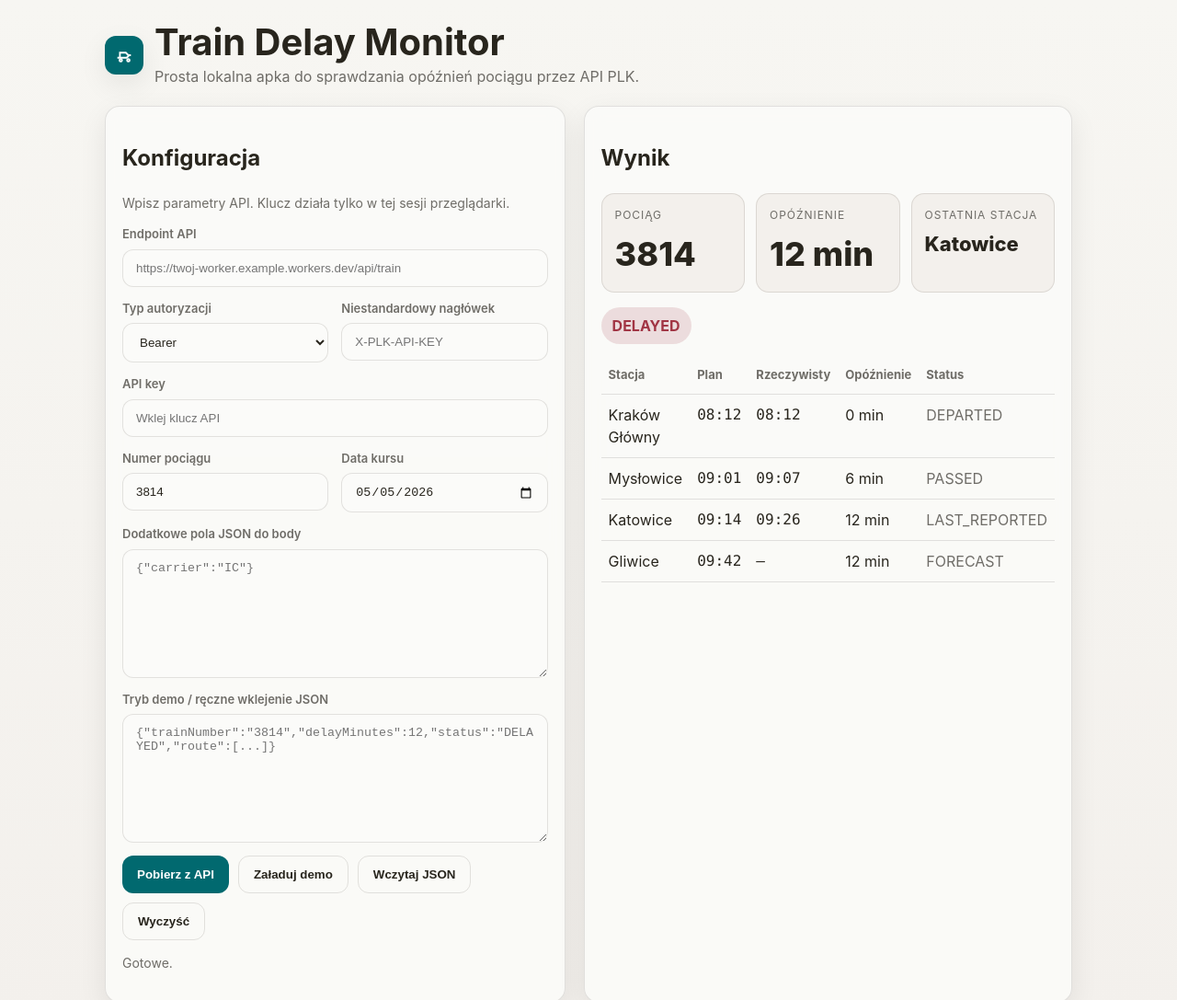
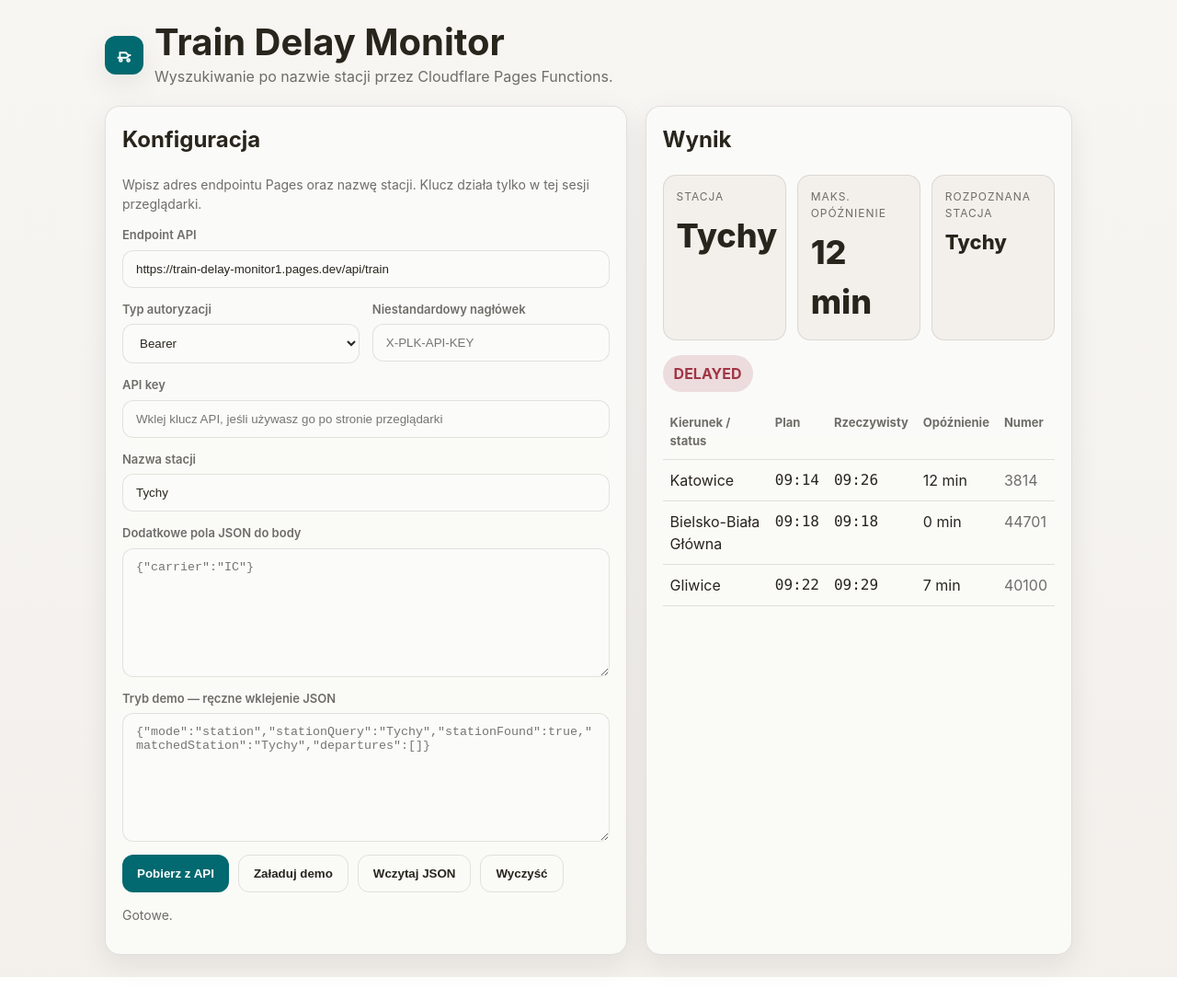
Before and after one commit to rafstak-afk/train-delay-monitor, a plain HTML site: page index.html in a window 1280 px wide. Shown: the top 1087 px of the page at 92% size. After the commit the page ends 1062 px from the top, so only its background shows below. Drawn offline with Linux system fonts and the light colour scheme.

Commit message:
Update index.html

```diff
--- a/index.html
+++ b/index.html
@@ -1,77 +1,108 @@
 <!doctype html>
 <html lang="pl">
 <head>
-  <meta charset="utf-8" />
-  <meta name="viewport" content="width=device-width, initial-scale=1" />
+  <meta charset="utf-8">
+  <meta name="viewport" content="width=device-width, initial-scale=1">
   <title>Train Delay Monitor</title>
   <style>
     :root {
-      --bg:#f7f6f2; --surface:#fbfbf9; --surface2:#f3f0ec; --text:#28251d; --muted:#6f6d68;
-      --border:rgba(40,37,29,.12); --primary:#01696f; --primary2:#0c4e54; --danger:#a13544; --warn:#da7101;
-      --ok:#437a22; --shadow:0 10px 30px rgba(30,30,20,.08); --radius:16px;
+      --bg: #f7f6f2;
+      --surface: #fbfbf9;
+      --surface2: #f3f0ec;
+      --text: #28251d;
+      --muted: #6f6d68;
+      --border: rgba(40,37,29,.12);
+      --primary: #01696f;
+      --primary2: #0c4e54;
+      --danger: #a13544;
+      --warn: #da7101;
+      --ok: #437a22;
+      --shadow: 0 10px 30px rgba(30,30,20,.08);
+      --radius: 16px;
     }
     @media (prefers-color-scheme: dark) {
       :root {
-        --bg:#171614; --surface:#1c1b19; --surface2:#22211f; --text:#e4e1da; --muted:#9b988f;
-        --border:rgba(228,225,218,.12); --primary:#4f98a3; --primary2:#227f8b; --danger:#dd6974; --warn:#fdab43;
-        --ok:#6daa45; --shadow:0 12px 32px rgba(0,0,0,.35);
+        --bg: #171614;
+        --surface: #1c1b19;
+        --surface2: #22211f;
+        --text: #e4e1da;
+        --muted: #9b988f;
+        --border: rgba(228,225,218,.12);
+        --primary: #4f98a3;
+        --primary2: #227f8b;
+        --danger: #dd6974;
+        --warn: #fdab43;
+        --ok: #6daa45;
+        --shadow: 0 12px 32px rgba(0,0,0,.35);
       }
     }
-    * { box-sizing:border-box; }
+    * { box-sizing: border-box; }
     body {
-      margin:0; font:16px/1.5 Inter, ui-sans-serif, system-ui, sans-serif; color:var(--text);
-      background:linear-gradient(180deg,var(--bg),var(--surface2)); min-height:100vh;
+      margin: 0;
+      font: 16px/1.5 Inter, ui-sans-serif, system-ui, sans-serif;
+      color: var(--text);
+      background: linear-gradient(180deg, var(--bg), var(--surface2));
+      min-height: 100vh;
     }
-    .wrap { max-width:1100px; margin:0 auto; padding:24px; }
-    .header { display:flex; justify-content:space-between; gap:16px; align-items:center; margin-bottom:20px; }
-    .brand { display:flex; gap:12px; align-items:center; }
-    .logo { width:42px; height:42px; border-radius:12px; background:var(--primary); color:white; display:grid; place-items:center; box-shadow:var(--shadow); }
-    h1 { font-size:clamp(26px,4vw,40px); line-height:1.08; margin:0; }
-    .subtitle { color:var(--muted); margin-top:4px; }
-    .grid { display:grid; grid-template-columns:1.1fr .9fr; gap:20px; }
+    .wrap { max-width: 1100px; margin: 0 auto; padding: 24px; }
+    .header { display: flex; justify-content: space-between; gap: 16px; align-items: center; margin-bottom: 20px; }
+    .brand { display: flex; gap: 12px; align-items: center; }
+    .logo {
+      width: 42px; height: 42px; border-radius: 12px; background: var(--primary); color: white;
+      display: grid; place-items: center; box-shadow: var(--shadow);
+    }
+    h1 { font-size: clamp(26px, 4vw, 40px); line-height: 1.08; margin: 0; }
+    h2 { margin-top: 0; }
+    .subtitle { color: var(--muted); margin-top: 4px; }
+    .grid { display: grid; grid-template-columns: 1.1fr .9fr; gap: 20px; }
     .card {
-      background:color-mix(in srgb, var(--surface) 88%, transparent); border:1px solid var(--border);
-      border-radius:var(--radius); box-shadow:var(--shadow); padding:18px;
+      background: color-mix(in srgb, var(--surface) 88%, transparent);
+      border: 1px solid var(--border);
+      border-radius: var(--radius);
+      box-shadow: var(--shadow);
+      padding: 18px;
       backdrop-filter: blur(8px);
     }
-    .form-grid { display:grid; grid-template-columns:repeat(2,minmax(0,1fr)); gap:14px; }
-    .field { display:flex; flex-direction:column; gap:6px; }
-    .field.full { grid-column:1 / -1; }
-    label { font-size:13px; color:var(--muted); font-weight:600; }
+    .form-grid { display: grid; grid-template-columns: repeat(2, minmax(0, 1fr)); gap: 14px; }
+    .field { display: flex; flex-direction: column; gap: 6px; }
+    .field.full { grid-column: 1 / -1; }
+    label { font-size: 13px; color: var(--muted); font-weight: 600; }
     input, select, textarea {
-      width:100%; border:1px solid var(--border); background:var(--surface); color:var(--text);
-      border-radius:12px; padding:12px 14px; outline:none;
+      width: 100%; border: 1px solid var(--border); background: var(--surface); color: var(--text);
+      border-radius: 12px; padding: 12px 14px; outline: none;
     }
-    textarea { min-height:140px; resize:vertical; }
-    input:focus, select:focus, textarea:focus { border-color:var(--primary); box-shadow:0 0 0 3px color-mix(in srgb, var(--primary) 18%, transparent); }
-    .actions { display:flex; flex-wrap:wrap; gap:10px; margin-top:14px; }
+    textarea { min-height: 140px; resize: vertical; }
+    input:focus, select:focus, textarea:focus {
+      border-color: var(--primary);
+      box-shadow: 0 0 0 3px color-mix(in srgb, var(--primary) 18%, transparent);
+    }
+    .actions { display: flex; flex-wrap: wrap; gap: 10px; margin-top: 14px; }
     button {
-      border:0; border-radius:12px; padding:12px 16px; font-weight:700; cursor:pointer;
-      background:var(--primary); color:white;
+      border: 0; border-radius: 12px; padding: 12px 16px; font-weight: 700; cursor: pointer;
+      background: var(--primary); color: white;
     }
-    button.secondary { background:transparent; color:var(--text); border:1px solid var(--border); }
-    button:hover { background:var(--primary2); }
-    button.secondary:hover { background:var(--surface2); }
-    .hint, .status { color:var(--muted); font-size:14px; }
-    .status.error { color:var(--danger); }
-    .status.ok { color:var(--ok); }
-    .stats { display:grid; grid-template-columns:repeat(3,minmax(0,1fr)); gap:12px; margin-bottom:16px; }
-    .stat { padding:14px; border-radius:14px; background:var(--surface2); border:1px solid var(--border); }
-    .stat .k { font-size:12px; text-transform:uppercase; letter-spacing:.08em; color:var(--muted); }
-    .stat .v { font-size:clamp(24px,5vw,36px); font-weight:800; margin-top:6px; }
-    .pill { display:inline-flex; align-items:center; gap:8px; border-radius:999px; padding:8px 12px; font-weight:700; }
-    .pill.ok { background:color-mix(in srgb, var(--ok) 15%, transparent); color:var(--ok); }
-    .pill.warn { background:color-mix(in srgb, var(--warn) 15%, transparent); color:var(--warn); }
-    .pill.danger { background:color-mix(in srgb, var(--danger) 15%, transparent); color:var(--danger); }
-    table { width:100%; border-collapse:collapse; margin-top:14px; }
-    th, td { text-align:left; padding:10px 8px; border-bottom:1px solid var(--border); vertical-align:top; }
-    th { font-size:13px; color:var(--muted); }
-    .mono { font-family:ui-monospace, SFMono-Regular, Menlo, monospace; }
-    .muted { color:var(--muted); }
-    .hidden { display:none; }
+    button.secondary { background: transparent; color: var(--text); border: 1px solid var(--border); }
+    button:hover { background: var(--primary2); }
+    button.secondary:hover { background: var(--surface2); }
+    .hint, .status { color: var(--muted); font-size: 14px; }
+    .status.error { color: var(--danger); }
+    .status.ok { color: var(--ok); }
+    .stats { display: grid; grid-template-columns: repeat(3, minmax(0, 1fr)); gap: 12px; margin-bottom: 16px; }
+    .stat { padding: 14px; border-radius: 14px; background: var(--surface2); border: 1px solid var(--border); }
+    .stat .k { font-size: 12px; text-transform: uppercase; letter-spacing: .08em; color: var(--muted); }
+    .stat .v { font-size: clamp(24px, 5vw, 36px); font-weight: 800; margin-top: 6px; }
+    .pill { display: inline-flex; align-items: center; gap: 8px; border-radius: 999px; padding: 8px 12px; font-weight: 700; }
+    .pill.ok { background: color-mix(in srgb, var(--ok) 15%, transparent); color: var(--ok); }
+    .pill.warn { background: color-mix(in srgb, var(--warn) 15%, transparent); color: var(--warn); }
+    .pill.danger { background: color-mix(in srgb, var(--danger) 15%, transparent); color: var(--danger); }
+    table { width: 100%; border-collapse: collapse; margin-top: 14px; }
+    th, td { text-align: left; padding: 10px 8px; border-bottom: 1px solid var(--border); vertical-align: top; }
+    th { font-size: 13px; color: var(--muted); }
+    .mono { font-family: ui-monospace, SFMono-Regular, Menlo, monospace; }
+    .muted { color: var(--muted); }
     @media (max-width: 860px) {
-      .grid, .form-grid, .stats { grid-template-columns:1fr; }
-      .wrap { padding:16px; }
+      .grid, .form-grid, .stats { grid-template-columns: 1fr; }
+      .wrap { padding: 16px; }
     }
   </style>
 </head>
@@ -80,11 +111,16 @@
     <header class="header">
       <div class="brand">
         <div class="logo" aria-hidden="true">
-          <svg width="22" height="22" viewBox="0 0 24 24" fill="none" stroke="currentColor" stroke-width="2" aria-label="logo"><path d="M4 15h11l3-3h2"/><path d="M7 15V9h7l3 3"/><circle cx="8" cy="18" r="1.5"/><circle cx="17" cy="18" r="1.5"/></svg>
+          <svg width="22" height="22" viewBox="0 0 24 24" fill="none" stroke="currentColor" stroke-width="2" aria-label="logo">
+            <path d="M4 15h11l3-3h2"></path>
+            <path d="M7 15V9h7l3 3"></path>
+            <circle cx="8" cy="18" r="1.5"></circle>
+            <circle cx="17" cy="18" r="1.5"></circle>
+          </svg>
         </div>
         <div>
           <h1>Train Delay Monitor</h1>
-          <div class="subtitle">Prosta lokalna apka do sprawdzania opóźnień pociągu przez API PLK.</div>
+          <div class="subtitle">Wyszukiwanie po nazwie stacji przez Cloudflare Pages Functions.</div>
         </div>
       </div>
     </header>
@@ -92,12 +128,14 @@
     <main class="grid">
       <section class="card">
         <h2>Konfiguracja</h2>
-        <p class="hint">Wpisz parametry API. Klucz działa tylko w tej sesji przeglądarki.</p>
+        <p class="hint">Wpisz adres endpointu Pages oraz nazwę stacji. Klucz działa tylko w tej sesji przeglądarki.</p>
+
         <div class="form-grid">
           <div class="field full">
             <label for="apiUrl">Endpoint API</label>
-            <input id="apiUrl" placeholder="https://twoj-worker.example.workers.dev/api/train" />
+            <input id="apiUrl" value="https://train-delay-monitor1.pages.dev/api/train" placeholder="https://twoj-projekt.pages.dev/api/train">
           </div>
+
           <div class="field">
             <label for="authType">Typ autoryzacji</label>
             <select id="authType">
@@ -107,56 +145,71 @@
               <option value="none">Brak</option>
             </select>
           </div>
+
           <div class="field">
             <label for="customHeader">Niestandardowy nagłówek</label>
-            <input id="customHeader" placeholder="X-PLK-API-KEY" />
+            <input id="customHeader" placeholder="X-PLK-API-KEY">
           </div>
+
           <div class="field full">
             <label for="apiKey">API key</label>
-            <input id="apiKey" type="password" placeholder="Wklej klucz API" />
+            <input id="apiKey" type="password" placeholder="Wklej klucz API, jeśli używasz go po stronie przeglądarki">
           </div>
-          <div class="field">
-            <label for="trainNumber">Numer pociągu</label>
-            <input id="trainNumber" value="3814" />
+
+          <div class="field full">
+            <label for="stationName">Nazwa stacji</label>
+            <input id="stationName" value="Tychy" placeholder="np. Tychy, Katowice, Kraków Główny">
           </div>
-          <div class="field">
-            <label for="trainDate">Data kursu</label>
-            <input id="trainDate" type="date" />
-          </div>
+
           <div class="field full">
             <label for="extraBody">Dodatkowe pola JSON do body</label>
             <textarea id="extraBody" placeholder='{"carrier":"IC"}'></textarea>
           </div>
+
           <div class="field full">
-            <label for="rawJson">Tryb demo / ręczne wklejenie JSON</label>
-            <textarea id="rawJson" placeholder='{"trainNumber":"3814","delayMinutes":12,"status":"DELAYED","route":[...]}'></textarea>
+            <label for="rawJson">Tryb demo — ręczne wklejenie JSON</label>
+            <textarea id="rawJson" placeholder='{"mode":"station","stationQuery":"Tychy","stationFound":true,"matchedStation":"Tychy","departures":[]}'></textarea>
           </div>
         </div>
+
         <div class="actions">
           <button id="fetchBtn">Pobierz z API</button>
           <button class="secondary" id="demoBtn">Załaduj demo</button>
           <button class="secondary" id="jsonBtn">Wczytaj JSON</button>
           <button class="secondary" id="clearBtn">Wyczyść</button>
         </div>
+
         <p id="status" class="status">Gotowe.</p>
       </section>
 
       <section class="card">
         <h2>Wynik</h2>
+
         <div class="stats">
-          <div class="stat"><div class="k">Pociąg</div><div class="v" id="trainOut">—</div></div>
-          <div class="stat"><div class="k">Opóźnienie</div><div class="v" id="delayOut">—</div></div>
-          <div class="stat"><div class="k">Ostatnia stacja</div><div class="v" id="stationOut" style="font-size:22px">—</div></div>
+          <div class="stat">
+            <div class="k">Stacja</div>
+            <div class="v" id="trainOut">-</div>
+          </div>
+          <div class="stat">
+            <div class="k">Maks. opóźnienie</div>
+            <div class="v" id="delayOut">-</div>
+          </div>
+          <div class="stat">
+            <div class="k">Rozpoznana stacja</div>
+            <div class="v" id="stationOut" style="font-size:22px">-</div>
+          </div>
         </div>
+
         <div id="pillWrap"></div>
+
         <table>
           <thead>
             <tr>
-              <th>Stacja</th>
+              <th>Kierunek / status</th>
               <th>Plan</th>
               <th>Rzeczywisty</th>
               <th>Opóźnienie</th>
-              <th>Status</th>
+              <th>Numer</th>
             </tr>
           </thead>
           <tbody id="tableBody"></tbody>
@@ -166,60 +219,73 @@
   </div>
 
   <script>
-    const $ = (id) => document.getElementById(id);
+    const id = s => document.getElementById(s);
     const els = {
-      apiUrl: $('apiUrl'), authType: $('authType'), customHeader: $('customHeader'), apiKey: $('apiKey'),
-      trainNumber: $('trainNumber'), trainDate: $('trainDate'), extraBody: $('extraBody'), rawJson: $('rawJson'),
-      fetchBtn: $('fetchBtn'), demoBtn: $('demoBtn'), jsonBtn: $('jsonBtn'), clearBtn: $('clearBtn'), status: $('status'),
-      trainOut: $('trainOut'), delayOut: $('delayOut'), stationOut: $('stationOut'), pillWrap: $('pillWrap'), tableBody: $('tableBody')
+      apiUrl: id('apiUrl'),
+      authType: id('authType'),
+      customHeader: id('customHeader'),
+      apiKey: id('apiKey'),
+      stationName: id('stationName'),
+      extraBody: id('extraBody'),
+      rawJson: id('rawJson'),
+      fetchBtn: id('fetchBtn'),
+      demoBtn: id('demoBtn'),
+      jsonBtn: id('jsonBtn'),
+      clearBtn: id('clearBtn'),
+      status: id('status'),
+      trainOut: id('trainOut'),
+      delayOut: id('delayOut'),
+      stationOut: id('stationOut'),
+      pillWrap: id('pillWrap'),
+      tableBody: id('tableBody')
     };
 
-    els.trainDate.value = new Date().toISOString().slice(0,10);
-
     const demoData = {
-      trainNumber: '3814',
-      delayMinutes: 12,
-      status: 'DELAYED',
-      lastStation: 'Katowice',
-      route: [
-        { station: 'Kraków Główny', scheduled: '08:12', actual: '08:12', delayMinutes: 0, status: 'DEPARTED' },
-        { station: 'Mysłowice', scheduled: '09:01', actual: '09:07', delayMinutes: 6, status: 'PASSED' },
-        { station: 'Katowice', scheduled: '09:14', actual: '09:26', delayMinutes: 12, status: 'LAST_REPORTED' },
-        { station: 'Gliwice', scheduled: '09:42', actual: null, delayMinutes: 12, status: 'FORECAST' }
+      mode: 'station',
+      stationQuery: 'Tychy',
+      stationFound: true,
+      matchedStation: 'Tychy',
+      departures: [
+        { trainNumber: '3814', direction: 'Katowice', plannedTime: '09:14', actualTime: '09:26', delayMinutes: 12, status: 'DELAYED' },
+        { trainNumber: '44701', direction: 'Bielsko-Biała Główna', plannedTime: '09:18', actualTime: '09:18', delayMinutes: 0, status: 'ON_TIME' },
+        { trainNumber: '40100', direction: 'Gliwice', plannedTime: '09:22', actualTime: '09:29', delayMinutes: 7, status: 'DELAYED' }
       ]
     };
 
     function setStatus(msg, type='') {
       els.status.textContent = msg;
-      els.status.className = 'status' + (type ? ' ' + type : '');
+      els.status.className = 'status ' + type;
     }
 
     function renderPill(status, delay) {
-      const cls = delay <= 0 ? 'ok' : delay < 10 ? 'warn' : 'danger';
-      const text = status || (delay <= 0 ? 'On time' : 'Delayed');
-      els.pillWrap.innerHTML = `<span class="pill ${cls}">${text}</span>`;
+      const cls = delay === 0 ? 'ok' : delay < 10 ? 'warn' : 'danger';
+      const text = status || (delay === 0 ? 'On time' : 'Delayed');
+      els.pillWrap.innerHTML = `<span class="pill ${cls}">${escapeHtml(text)}</span>`;
     }
 
     function render(data) {
       const route = Array.isArray(data.route) ? data.route : [];
       const delay = Number(data.delayMinutes ?? 0);
-      els.trainOut.textContent = data.trainNumber || '—';
+      els.trainOut.textContent = data.trainNumber || '-';
       els.delayOut.textContent = `${delay} min`;
-      els.stationOut.textContent = data.lastStation || route.findLast?.(r => r.actual)?.station || route.at(-1)?.station || '—';
+      els.stationOut.textContent = data.lastStation || '-';
       renderPill(data.status, delay);
-      els.tableBody.innerHTML = route.map(row => `
-        <tr>
-          <td>${escapeHtml(row.station || '—')}</td>
-          <td class="mono">${escapeHtml(row.scheduled || '—')}</td>
-          <td class="mono">${escapeHtml(row.actual || '—')}</td>
-          <td>${Number(row.delayMinutes ?? 0)} min</td>
-          <td class="muted">${escapeHtml(row.status || '—')}</td>
-        </tr>
-      `).join('') || '<tr><td colspan="5" class="muted">Brak danych trasy.</td></tr>';
+
+      els.tableBody.innerHTML = route.length
+        ? route.map(row => `
+            <tr>
+              <td>${escapeHtml(row.station || row.status || '-')}</td>
+              <td class="mono">${escapeHtml(row.scheduled || '-')}</td>
+              <td class="mono">${escapeHtml(row.actual || '-')}</td>
+              <td>${Number(row.delayMinutes ?? 0)} min</td>
+              <td class="muted">${escapeHtml(row.meta || '-')}</td>
+            </tr>
+          `).join('')
+        : '<tr><td colspan="5" class="muted">Brak danych odjazdów.</td></tr>';
     }
 
     function escapeHtml(value) {
-      return String(value)
+      return String(value ?? '')
         .replaceAll('&', '&amp;')
         .replaceAll('<', '&lt;')
         .replaceAll('>', '&gt;')
@@ -228,21 +294,47 @@
     }
 
     function normalizeResponse(input) {
-      if (!input || typeof input !== 'object') throw new Error('Odpowiedź nie jest JSON-em.');
+      if (!input || typeof input !== 'object') {
+        throw new Error('Odpowiedź nie jest JSON-em.');
+      }
+
+      if (input.mode === 'station') {
+        const departures = Array.isArray(input.departures) ? input.departures : [];
+        const maxDelay = departures.length
+          ? Math.max(...departures.map(d => Number(d.delayMinutes ?? 0)))
+          : 0;
+
+        return {
+          trainNumber: input.stationQuery || input.matchedStation || '-',
+          delayMinutes: maxDelay,
+          status: input.stationFound ? (maxDelay > 0 ? 'DELAYED' : 'ON_TIME') : 'NOT_FOUND',
+          lastStation: input.matchedStation || 'Brak dopasowania',
+          route: departures.map(d => ({
+            station: d.direction || d.status || '-',
+            scheduled: d.plannedTime || '-',
+            actual: d.actualTime || '-',
+            delayMinutes: Number(d.delayMinutes ?? 0),
+            status: d.status || '-',
+            meta: d.trainNumber || '-'
+          }))
+        };
+      }
+
       if (input.route && Array.isArray(input.route)) return input;
 
-      const trainNumber = input.trainNumber || input.train_no || input.number || input.id || '';
-      const delayMinutes = Number(input.delayMinutes ?? input.delay_minutes ?? input.delay ?? input.currentDelay ?? 0);
-      const lastStation = input.lastStation || input.last_station || input.currentStation || input.station || '';
+      const trainNumber = input.trainNumber || input.trainno || input.number || input.id;
+      const delayMinutes = Number(input.delayMinutes ?? input.delayminutes ?? input.delay ?? input.currentDelay ?? 0);
+      const lastStation = input.lastStation || input.laststation || input.currentStation || input.station;
       const status = input.status || input.trainStatus || (delayMinutes > 0 ? 'DELAYED' : 'ON_TIME');
       const stops = input.route || input.stops || input.stations || input.timetable || [];
 
-      const route = Array.isArray(stops) ? stops.map((s) => ({
-        station: s.station || s.name || s.stationName || s.stop_name || '—',
-        scheduled: s.scheduled || s.plan || s.scheduledTime || s.arrival_scheduled || s.departure_scheduled || '—',
-        actual: s.actual || s.real || s.actualTime || s.arrival_actual || s.departure_actual || null,
-        delayMinutes: Number(s.delayMinutes ?? s.delay_minutes ?? s.delay ?? delayMinutes ?? 0),
-        status: s.status || s.kind || '—'
+      const route = Array.isArray(stops) ? stops.map(s => ({
+        station: s.station || s.name || s.stationName || s.stopname,
+        scheduled: s.scheduled || s.plan || s.scheduledTime || s.arrivalscheduled || s.departurescheduled,
+        actual: s.actual || s.real || s.actualTime || s.arrivalactual || s.departureactual || null,
+        delayMinutes: Number(s.delayMinutes ?? s.delayminutes ?? s.delay ?? delayMinutes ?? 0),
+        status: s.status || s.kind || '',
+        meta: s.trainNumber || s.number || s.id || '-'
       })) : [];
 
       return { trainNumber, delayMinutes, status, lastStation, route };
@@ -253,11 +345,10 @@
       const authType = els.authType.value;
       const apiKey = els.apiKey.value.trim();
       const customHeader = els.customHeader.value.trim();
-      const trainNumber = els.trainNumber.value.trim();
-      const trainDate = els.trainDate.value;
+      const stationName = els.stationName.value.trim();
 
       if (!apiUrl) throw new Error('Uzupełnij Endpoint API.');
-      if (!trainNumber) throw new Error('Uzupełnij numer pociągu.');
+      if (!stationName) throw new Error('Uzupełnij nazwę stacji.');
 
       let extraBody = {};
       if (els.extraBody.value.trim()) {
@@ -272,12 +363,15 @@
       const response = await fetch(apiUrl, {
         method: 'POST',
         headers,
-        body: JSON.stringify({ trainNumber, trainDate, ...extraBody })
+        body: JSON.stringify({
+          stationName,
+          ...extraBody
+        })
       });
 
       if (!response.ok) {
         const text = await response.text().catch(() => '');
-        throw new Error(`HTTP ${response.status}: ${text || 'Błąd pobierania danych'}`);
+        throw new Error(`HTTP ${response.status}: ${text || 'Błąd pobierania danych.'}`);
       }
 
       return response.json();
@@ -285,7 +379,7 @@
 
     els.fetchBtn.addEventListener('click', async () => {
       try {
-        setStatus('Pobieram dane…');
+        setStatus('Pobieram dane...');
         const raw = await fetchTrainData();
         const normalized = normalizeResponse(raw);
         render(normalized);
@@ -296,14 +390,14 @@
     });
 
     els.demoBtn.addEventListener('click', () => {
-      render(demoData);
+      render(normalizeResponse(demoData));
       setStatus('Załadowano dane demo.', 'ok');
     });
 
     els.jsonBtn.addEventListener('click', () => {
       try {
         const value = els.rawJson.value.trim();
-        if (!value) throw new Error('Wklej JSON do pola Tryb demo / ręczne wklejenie JSON.');
+        if (!value) throw new Error('Wklej JSON do pola Tryb demo — ręczne wklejenie JSON.');
         const parsed = JSON.parse(value);
         render(normalizeResponse(parsed));
         setStatus('Wczytano dane z wklejonego JSON-a.', 'ok');
@@ -316,15 +410,16 @@
       els.rawJson.value = '';
       els.extraBody.value = '';
       els.apiKey.value = '';
+      els.stationName.value = '';
       els.tableBody.innerHTML = '';
-      els.trainOut.textContent = '—';
-      els.delayOut.textContent = '—';
-      els.stationOut.textContent = '—';
+      els.trainOut.textContent = '-';
+      els.delayOut.textContent = '-';
+      els.stationOut.textContent = '-';
       els.pillWrap.innerHTML = '';
       setStatus('Wyczyszczono formularz.');
     });
 
-    render(demoData);
+    render(normalizeResponse(demoData));
   </script>
 </body>
 </html>
```
